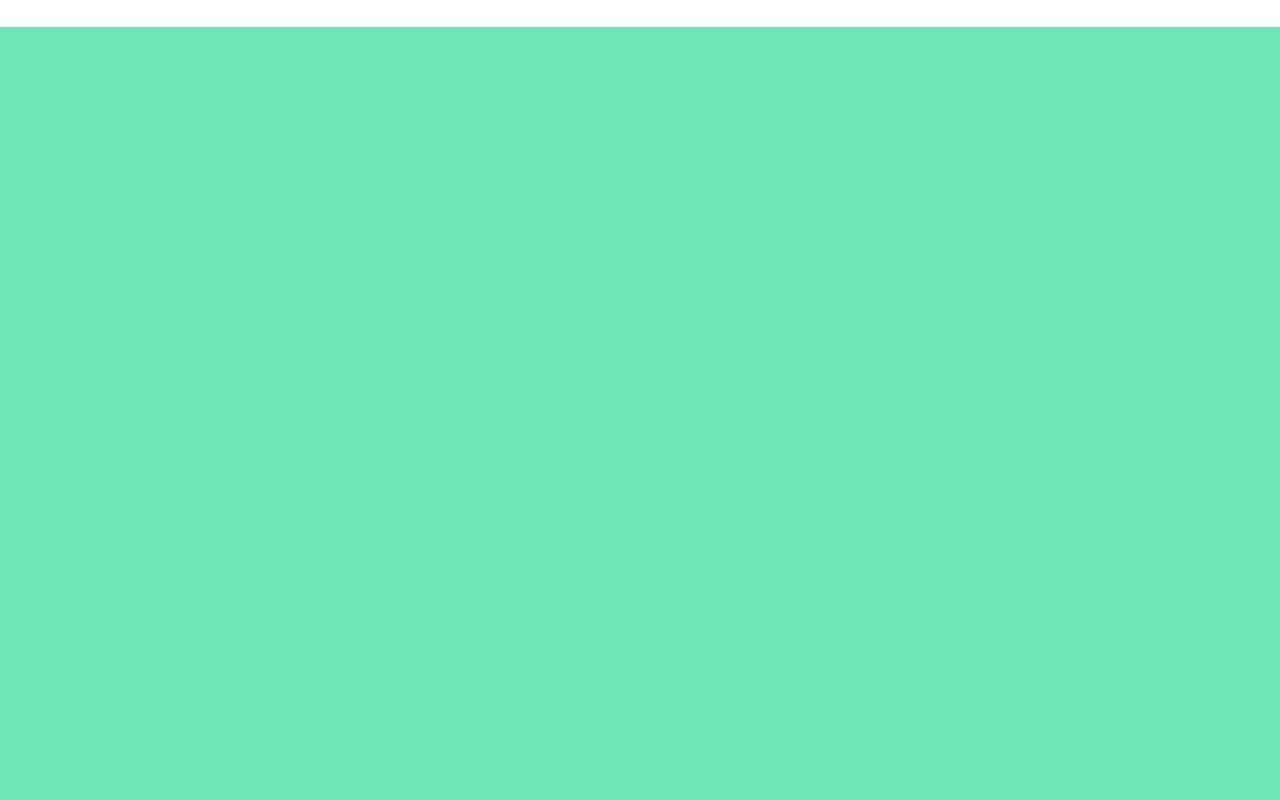
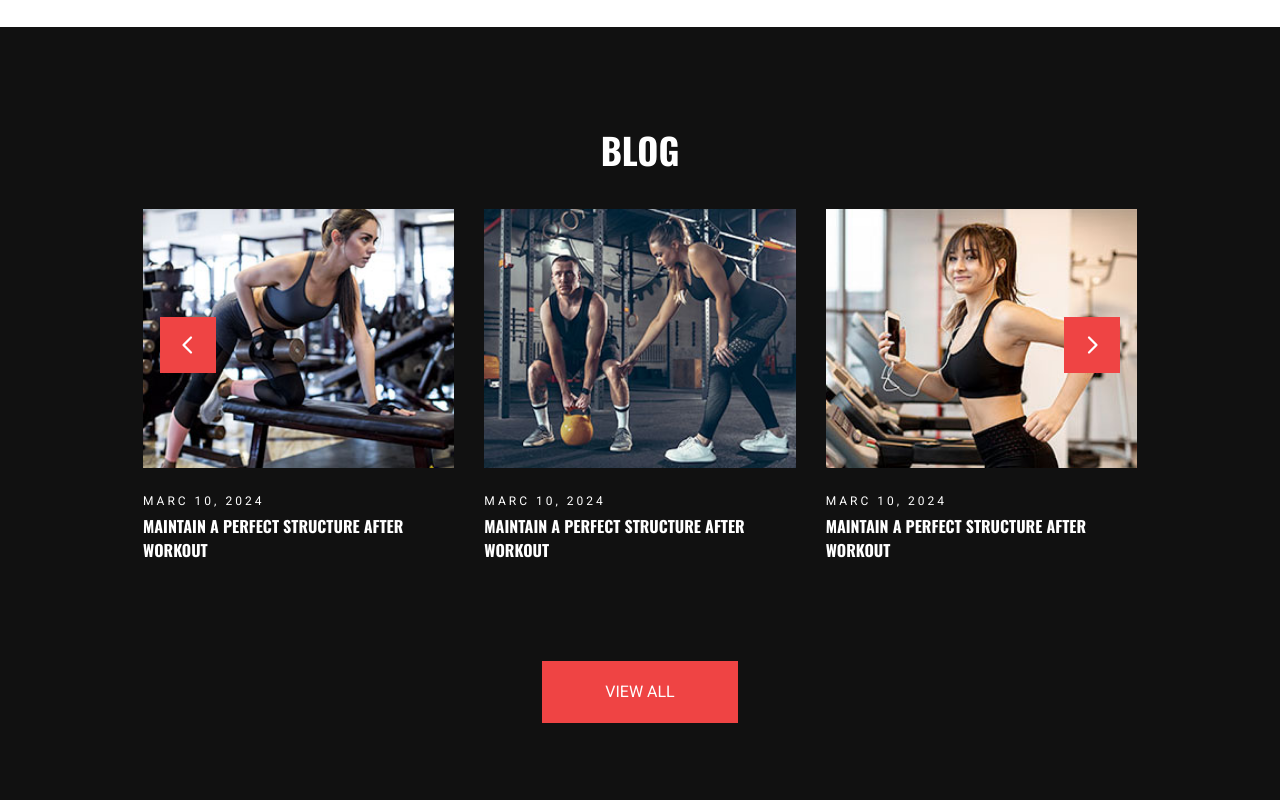
Before and after one commit to WerbethAraujo/web-gym, a Next.js app: page / in a window 1280 px wide. Shown: the part 5760-6560 px from the top of the page. Built offline with nearby package versions, Linux system fonts and the light colour scheme.

Commit message:
feat: section blog done

```diff
--- a/components/blog.tsx
+++ b/components/blog.tsx
@@ -1,5 +1,132 @@
+"use client";
+
+import { Swiper, SwiperSlide } from "swiper/react";
+
+import "swiper/css";
+import "swiper/css/navigation";
+import CustomButton from "./customButton";
+import SwiperNavButtons from "./swiperNavButtons";
+
+import { motion } from "framer-motion";
+import { fadeIn } from "@/lib/variants";
+import Image from "next/image";
+import Link from "next/link";
+
+const blogData = [
+  {
+    href: "",
+    img: "/assets/img/blog/post1.jpg",
+    date: "Marc 10, 2024",
+    title: "Maintain a perfect structure after workout",
+  },
+
+  {
+    href: "",
+    img: "/assets/img/blog/post2.jpg",
+    date: "Marc 10, 2024",
+    title: "Maintain a perfect structure after workout",
+  },
+
+  {
+    href: "",
+    img: "/assets/img/blog/post3.jpg",
+    date: "Marc 10, 2024",
+    title: "Maintain a perfect structure after workout",
+  },
+
+  {
+    href: "",
+    img: "/assets/img/blog/post4.jpg",
+    date: "Marc 10, 2024",
+    title: "Maintain a perfect structure after workout",
+  },
+];
+
 const Blog = () => {
-  return <section className="h-screen bg-emerald-300" id="blog"></section>;
+  return (
+    <section className="bg-primary-300 text-white py-24" id="blog">
+      <div className="container mx-auto">
+        <motion.h2
+          variants={fadeIn("up", 0.4)}
+          initial="hidden"
+          whileInView={"show"}
+          viewport={{ once: false, amount: 0.2 }}
+          className="h2 text-center mb-8"
+        >
+          Blog
+        </motion.h2>
+        <motion.div
+          variants={fadeIn("up", 0.6)}
+          initial="hidden"
+          whileInView={"show"}
+          viewport={{ once: false, amount: 0.2 }}
+        >
+          <Swiper
+            slidesPerView={1}
+            spaceBetween={30}
+            breakpoints={{
+              768: {
+                slidesPerView: 2,
+                spaceBetween: 15,
+              },
+              1024: {
+                slidesPerView: 3,
+                spaceBetween: 30,
+              },
+
+              1400: {
+                slidesPerView: 4,
+              },
+            }}
+            className="h-[420px] md:max-w-[660px] lg:max-w-none mb-8"
+          >
+            {blogData.map((post, index) => {
+              return (
+                <SwiperSlide key={index}>
+                  <div className="flex flex-col justify-start h-full max-w-[320px] mx-auto">
+                    <Image
+                      src={post.img}
+                      width={320}
+                      height={266}
+                      alt={post.title}
+                      className="mb-6"
+                    />
+                    <div className="flex flex-col items-start">
+                      <p className="max-w-[380px] uppercase text-[12px] tracking-[3px] mb-1">
+                        {post.date}
+                      </p>
+                      <Link
+                        className="hover:text-red-500 transition-all duration-300"
+                        href={post.href}
+                      >
+                        <h5 className="h5">{post.title}</h5>
+                      </Link>
+                    </div>
+                  </div>
+                </SwiperSlide>
+              );
+            })}
+            <SwiperNavButtons
+              containerStyles="absolute left-0 right-0 bottom-[16rem] w-full max-w-[370px] sm:max-w-[620px] md:max-w-[960px] xl:max-w-[1320px] mx-auto z-50 flex justify-between gap-1"
+              btnStyles="bg-red-500 text-white w-[56px] h-[56px] flex justify-center items-center hover:bg-red transition-all duration-300"
+              iconStyles="text-2xl"
+            />
+          </Swiper>
+        </motion.div>
+        <motion.div
+          variants={fadeIn("up", 0.8)}
+          initial="hidden"
+          whileInView={"show"}
+          viewport={{ once: false, amount: 0.2 }}
+        >
+          <CustomButton
+            containerStyles="block w-[196px] h-[62px] mx-auto "
+            text="View all"
+          />
+        </motion.div>
+      </div>
+    </section>
+  );
 };
 
 export default Blog;
```
